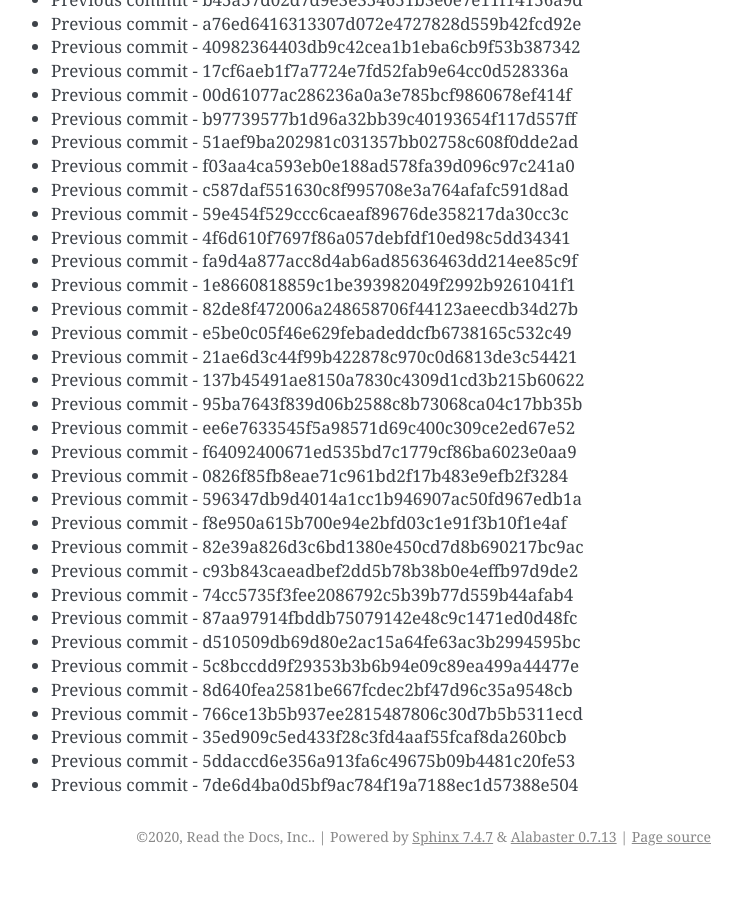
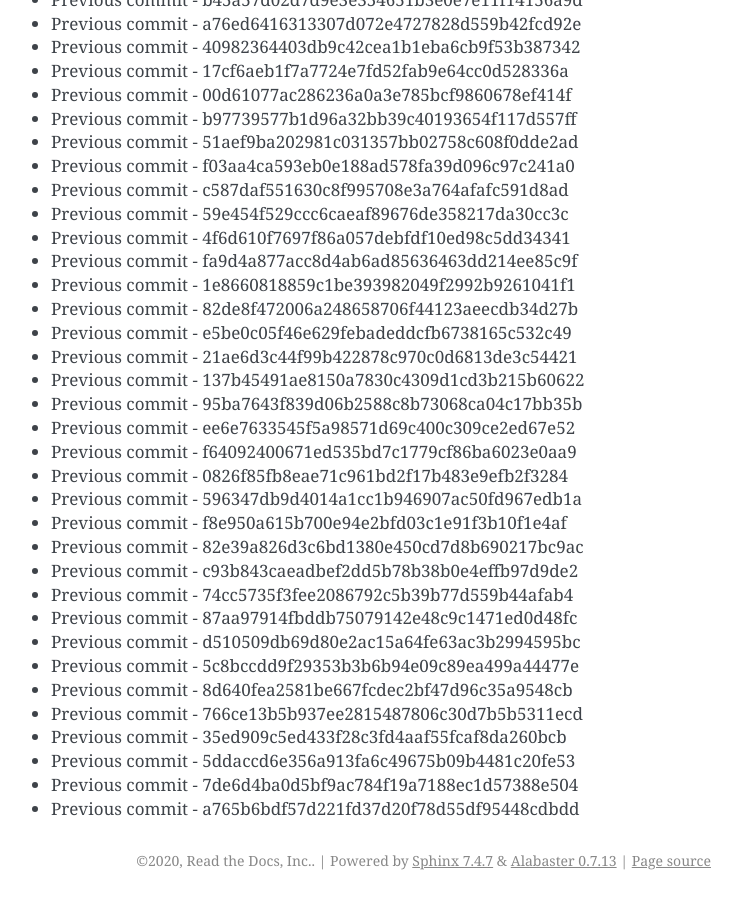
Before and after one commit to readthedocs/rtd-git-stresstest, a Sphinx documentation site: the page built from docs/updates.rst, in a window 1280 px wide and 900 px high, scrolled down 105957 px. Shown: the whole window, without its empty margins (399-1141 px from the left). Built offline with Sphinx 7.4.7, drawn with Linux system fonts in a browser that asks for light colours; before the commit the page ends 106833 px from its top, so only the background shows below that.

Commit message:
Generating commit from previous: a765b6bdf57d221fd37d20f78d55df95448cdbdd

```diff
--- a/docs/updates.rst
+++ b/docs/updates.rst
@@ -4484,3 +4484,4 @@ It can be tested for any performance characteristics.
 * Previous commit - 35ed909c5ed433f28c3fd4aaf55fcaf8da260bcb
 * Previous commit - 5ddaccd6e356a913fa6c49675b09b4481c20fe53
 * Previous commit - 7de6d4ba0d5bf9ac784f19a7188ec1d57388e504
+* Previous commit - a765b6bdf57d221fd37d20f78d55df95448cdbdd
```
